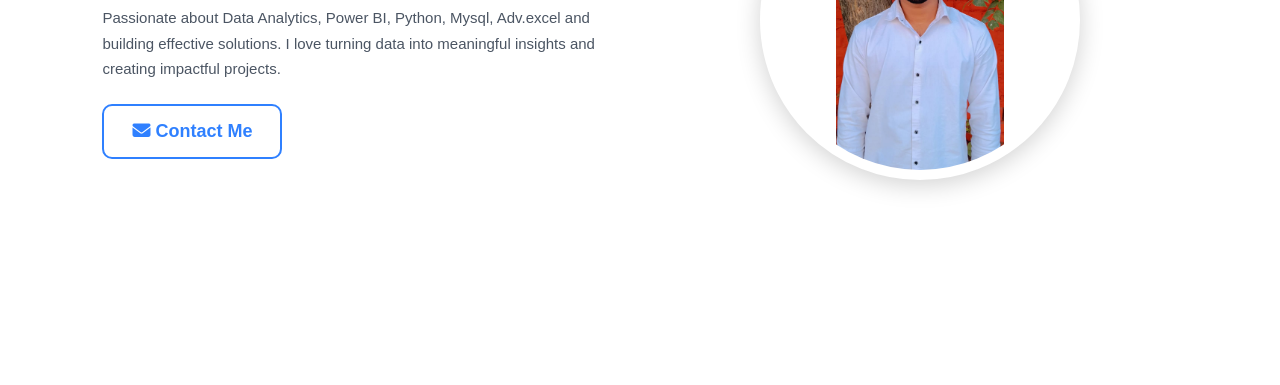
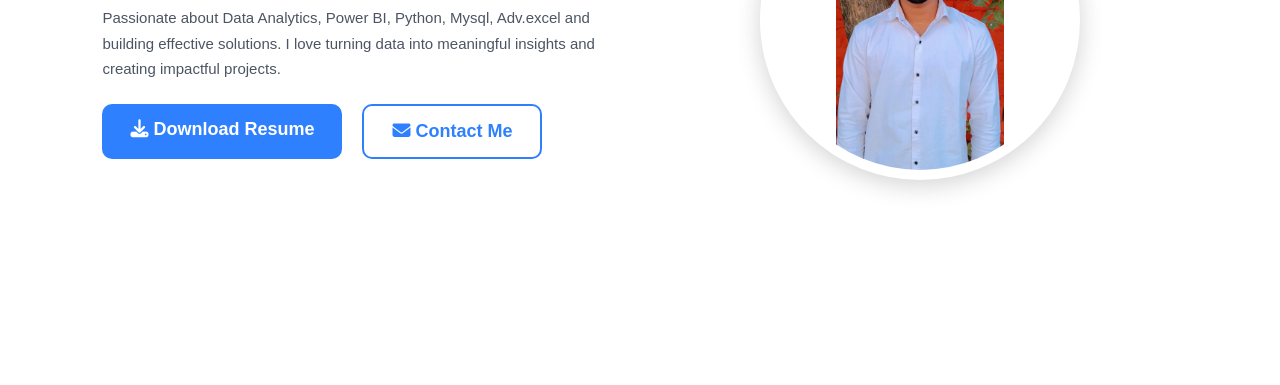
Before and after one commit to Nishant102044/nishant, a plain HTML site: page index.html in a window 1280 px wide. Shown: the part 415-800 px from the top of the page. Drawn offline with Linux system fonts and the light colour scheme.

Commit message:
Add files via upload
portfolio

```diff
--- a/index.html
+++ b/index.html
@@ -427,9 +427,9 @@
 
       <div class="btns">
 
-        <!-- <a href="#" class="btn btn-primary">
+        <a href="Nishant_Resume-.pdf" class="btn btn-primary">
           <i class="fa-solid fa-download"></i> Download Resume
-        </a> -->
+        </a>
 
         <a href="#contact" class="btn btn-outline">
           <i class="fa-solid fa-envelope"></i> Contact Me
```
Also changed, not shown: 1 other file.
